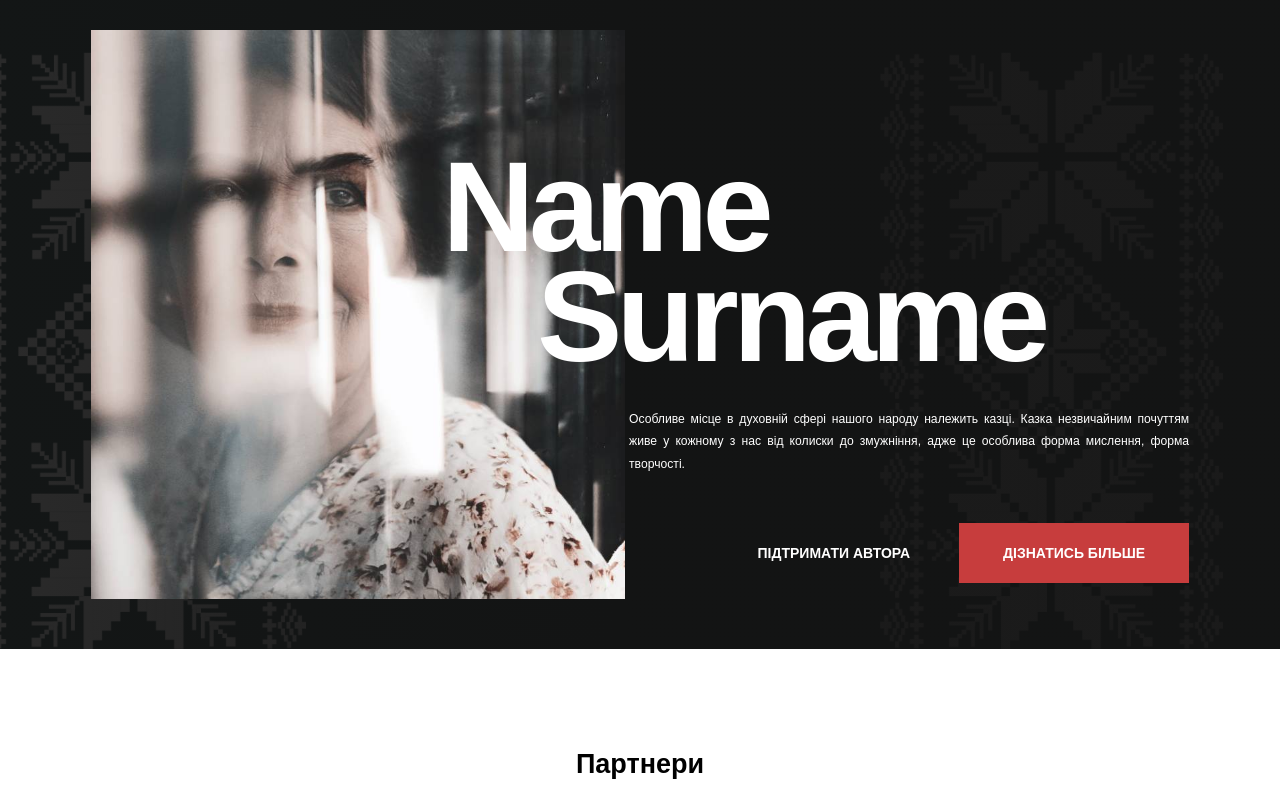
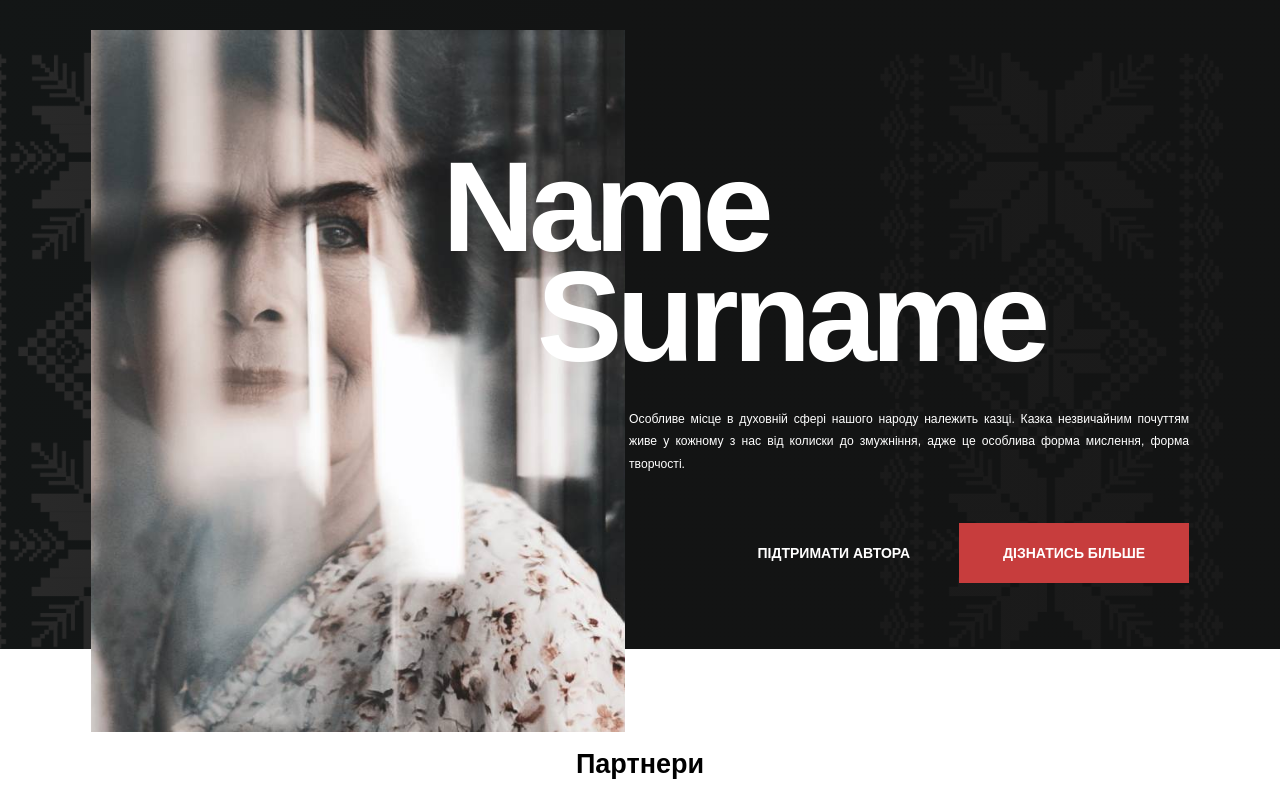
Before and after one commit to v-lavs/bab-st, a website: page index.html in a window 1280 px wide. Shown: the top 800 px of the page. Drawn offline with nearby package versions, Linux system fonts and the light colour scheme.

Commit message:
fix img section-intro

```diff
--- a/src/scss/layout/sections/section-intro.scss
+++ b/src/scss/layout/sections/section-intro.scss
@@ -36,6 +36,8 @@
     z-index: 0;
     img{
       width: 100%;
+      height: 100%;
+      object-fit: cover;
     }
   }
   .part-left{
```
Also changed, not shown: dist/main.css.
